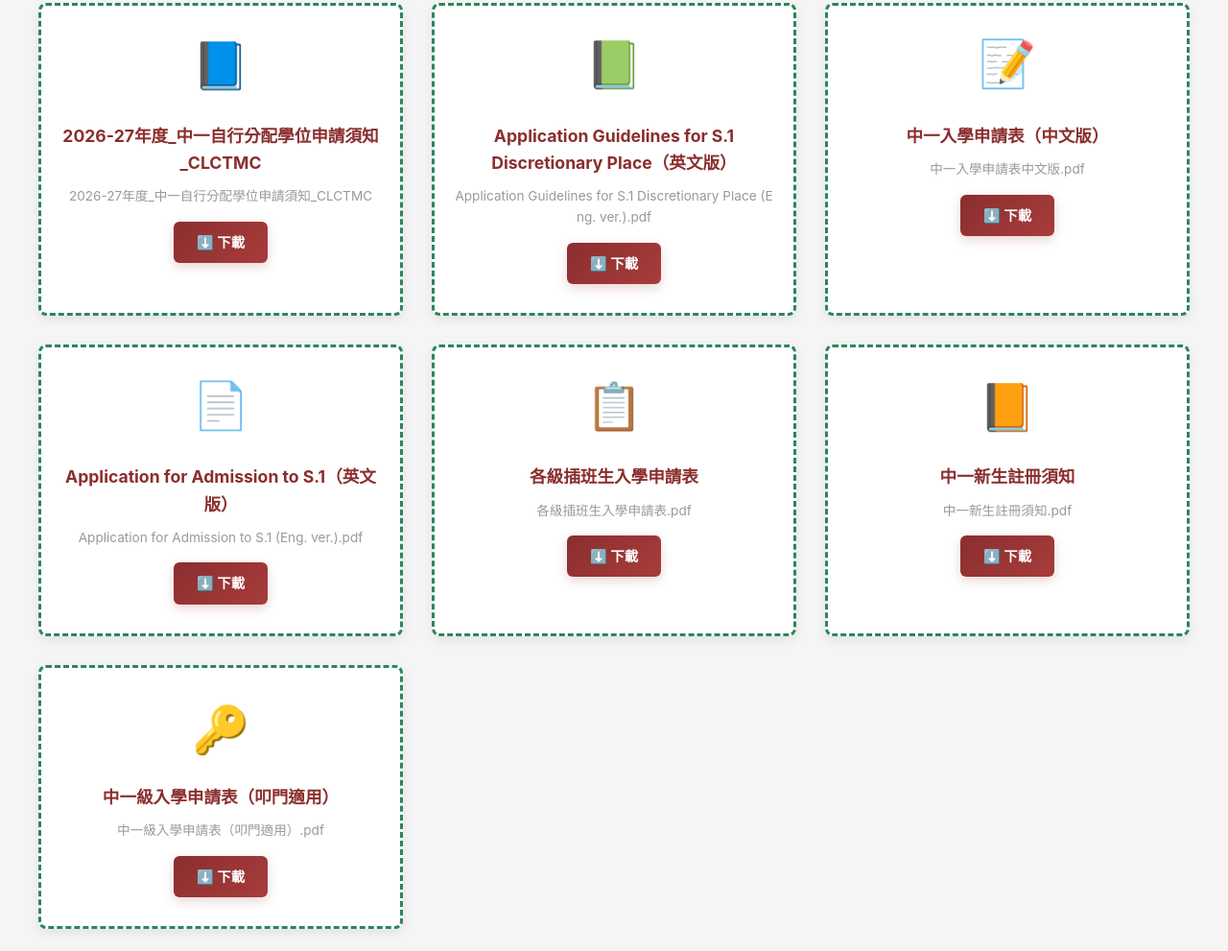
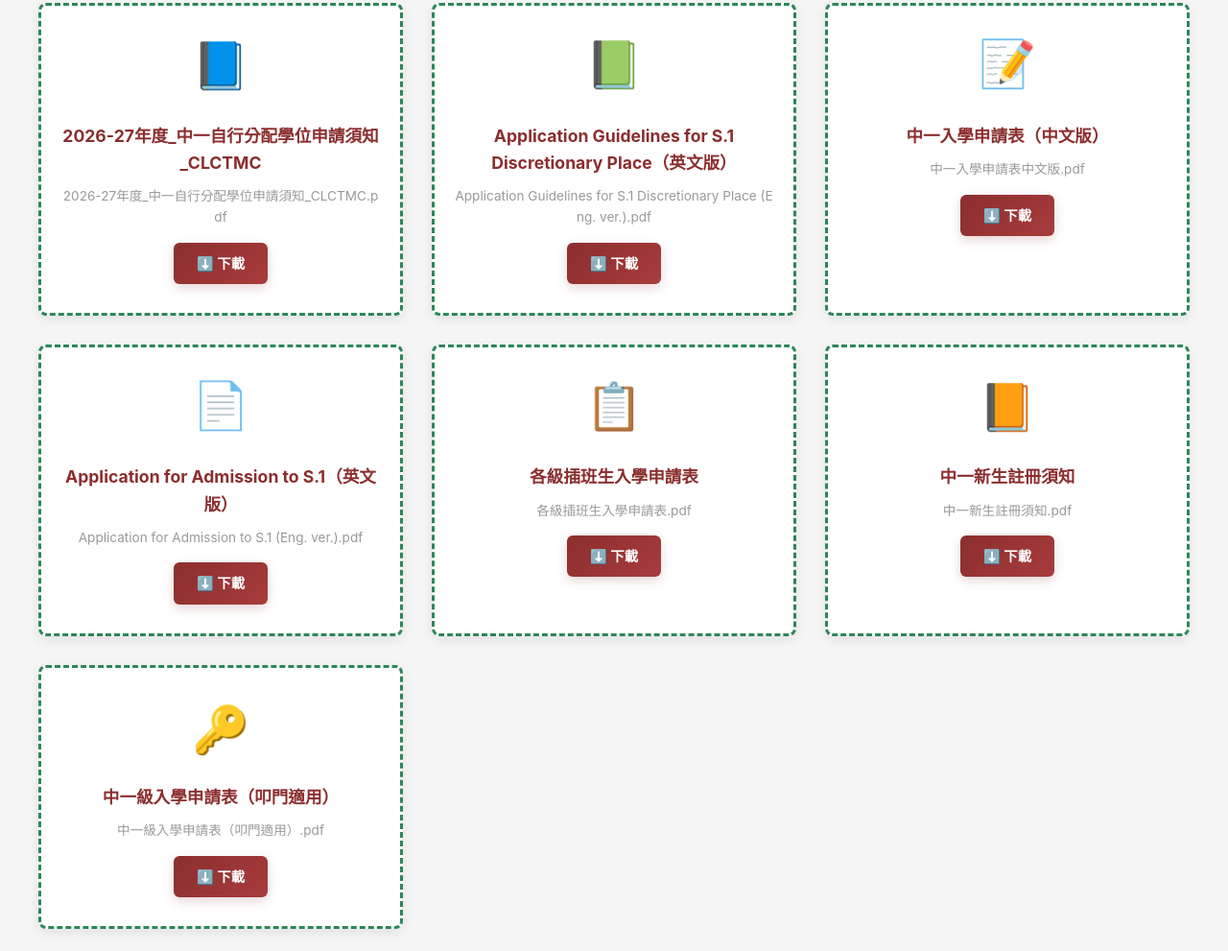
Before and after one commit to clct2025/clct2025.github.io, a plain HTML site: page index.html in a window 1280 px wide. Shown: the part 1021-2012 px from the top of the page at 96% size. Drawn offline with Linux system fonts and the light colour scheme.

Commit message:
up 2025 pdf

```diff
--- a/index.html
+++ b/index.html
@@ -431,7 +431,7 @@
            配置區 - PDF 檔案清單（保持原樣）
            ============================================ */
         const pdfFiles = [
-            { name: '2026-27年度_中一自行分配學位申請須知_CLCTMC', filename: '2026-27年度_中一自行分配學位申請須知_CLCTMC', icon: '📘' },
+            { name: '2026-27年度_中一自行分配學位申請須知_CLCTMC', filename: '2026-27年度_中一自行分配學位申請須知_CLCTMC.pdf', icon: '📘' },
             { name: 'Application Guidelines for S.1 Discretionary Place（英文版）', filename: 'Application Guidelines for S.1 Discretionary Place (Eng. ver.).pdf', icon: '📗' },
             { name: '中一入學申請表（中文版）', filename: '中一入學申請表中文版.pdf', icon: '📝' },
             { name: 'Application for Admission to S.1（英文版）', filename: 'Application for Admission to S.1 (Eng. ver.).pdf', icon: '📄' },
```
